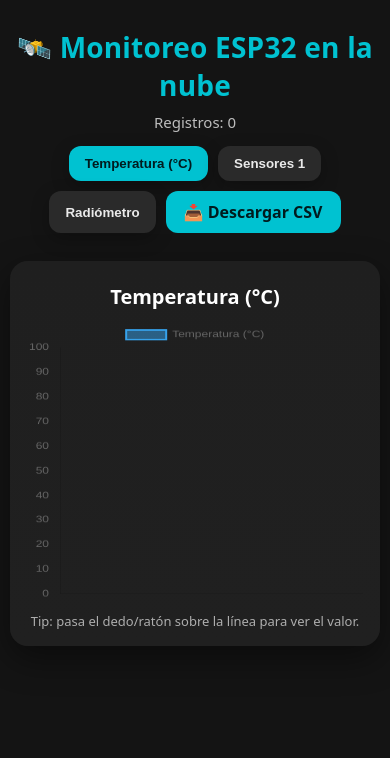
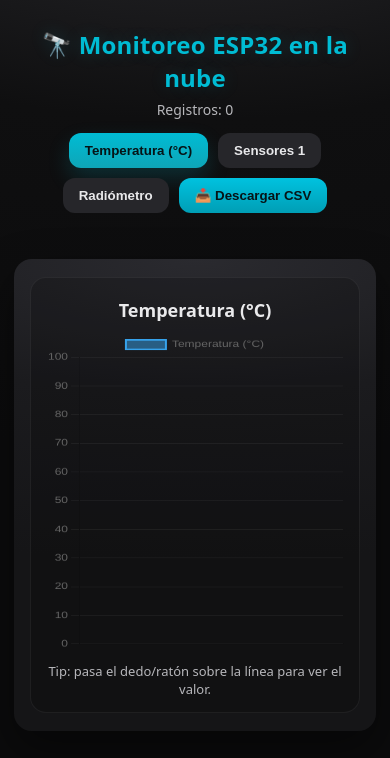
Before and after one commit to keilanicolas-dev/esp32-flask-nube, a Flask app: page / in a window 390 px wide. Shown: the top 758 px of the page. Run offline with Flask 3, Linux system fonts and the light colour scheme; data that the repository does not hold is empty; some libraries are stand-ins or nearby versions.

Commit message:
Update index.html

```diff
--- a/templates/index.html
+++ b/templates/index.html
@@ -2,20 +2,21 @@
 <html lang="es">
 <head>
   <meta charset="UTF-8" />
-  <meta name="viewport" content="width=device-width, initial-scale=1.0"/>
+  <meta name="viewport" content="width=device-width,initial-scale=1" />
   <title>Monitoreo ESP32 en la nube</title>
 
   <script src="https://cdn.jsdelivr.net/npm/chart.js"></script>
 
   <style>
     :root{
-      --bg:#141414;
-      --panel:#1f1f1f;
-      --panel2:#202020;
-      --text:#eaeaea;
-      --muted:#bdbdbd;
-      --accent:#00c2d1;
-      --shadow: 0 12px 35px rgba(0,0,0,.45);
+      --bg:#0f0f10;
+      --panel:#1b1b1e;
+      --panel2:#151517;
+      --txt:#e8e8ea;
+      --muted:#b7b7bb;
+      --accent:#00bcd4;
+      --accent2:#0ea5b7;
+      --shadow: 0 18px 45px rgba(0,0,0,.45);
       --radius: 18px;
     }
 
@@ -23,328 +24,349 @@
     body{
       margin:0;
       font-family: system-ui, -apple-system, Segoe UI, Roboto, Arial, sans-serif;
-      background: var(--bg);
-      color: var(--text);
+      background: radial-gradient(1200px 600px at 50% -150px, #2a2a2e 0%, var(--bg) 45%, #0b0b0c 100%);
+      color: var(--txt);
       text-align:center;
     }
 
     header{
-      padding: 22px 14px 10px;
+      padding: 28px 16px 12px;
     }
 
     h1{
-      margin: 6px 0 8px;
-      font-size: 34px;
-      font-weight: 800;
-      letter-spacing: .2px;
+      margin:0;
+      font-size: clamp(24px, 3.2vw, 38px);
       color: var(--accent);
-      display:flex;
-      gap:10px;
-      justify-content:center;
-      align-items:center;
+      letter-spacing:.2px;
+      text-shadow: 0 0 18px rgba(0,188,212,.18);
     }
 
     .sub{
+      margin-top: 6px;
       color: var(--muted);
-      margin: 0 0 14px;
-      font-size: 15px;
+      font-size: 14px;
     }
 
-    .controls{
+    .topbar{
       display:flex;
-      flex-wrap:wrap;
       justify-content:center;
       gap:10px;
-      margin: 10px 0 18px;
+      flex-wrap:wrap;
+      padding: 14px 12px 10px;
     }
 
     .btn{
-      border:0;
-      background:#2a2a2a;
-      color:var(--text);
+      border: none;
+      cursor:pointer;
       padding: 10px 16px;
       border-radius: 12px;
-      cursor:pointer;
-      font-weight: 650;
-      box-shadow: 0 6px 18px rgba(0,0,0,.25);
-      transition: transform .08s ease, background .2s ease;
-      user-select:none;
+      background: #26262a;
+      color: var(--txt);
+      font-weight: 600;
+      transition: transform .08s ease, background .2s ease, opacity .2s ease;
     }
-    .btn:active{ transform: scale(.98); }
-    .btn:hover{ background:#333; }
+    .btn:hover{ opacity:.95; }
+    .btn:active{ transform: translateY(1px); }
 
     .btn.active{
-      background: var(--accent);
-      color: #001b1e;
+      background: linear-gradient(180deg, var(--accent) 0%, var(--accent2) 100%);
+      color:#061316;
+      box-shadow: 0 10px 22px rgba(0,188,212,.18);
     }
 
-    .btn-csv{
-      background: var(--accent);
-      color: #001b1e;
-      padding: 10px 18px;
-      border-radius: 12px;
-      font-weight: 800;
-      text-decoration:none;
-      display:inline-flex;
+    .btn.download{
+      background: linear-gradient(180deg, #00c2df 0%, #009eb5 100%);
+      color:#061316;
+      display:flex;
       align-items:center;
-      gap:10px;
+      gap:8px;
     }
-    .btn-csv:hover{ filter: brightness(1.05); }
 
     .wrap{
-      width:min(1100px, 95vw);
-      margin: 0 auto 30px;
-    }
-
-    .tab{
-      display:none;
-      animation: fade .15s ease;
-    }
-    .tab.active{ display:block; }
-
-    @keyframes fade{
-      from{ opacity:.85; transform: translateY(2px); }
-      to{ opacity:1; transform: translateY(0); }
-    }
-
-    .grid{
-      display:grid;
-      grid-template-columns: 1fr 1fr;
-      gap: 18px;
-      margin-top: 18px;
+      max-width: 1200px;
+      margin: 0 auto;
+      padding: 10px 14px 28px;
     }
 
     .card{
-      background: linear-gradient(180deg, var(--panel), var(--panel2));
+      background: radial-gradient(900px 300px at 50% 0px, #2a2a2f 0%, var(--panel) 45%, var(--panel2) 100%);
       border-radius: var(--radius);
       box-shadow: var(--shadow);
-      padding: 18px 16px 16px;
+      padding: 18px 16px;
+      margin: 14px auto 0;
     }
 
-    .card h2{
-      margin: 4px 0 12px;
-      font-size: 20px;
+    .grid2{
+      display:grid;
+      grid-template-columns: 1fr 1fr;
+      gap: 14px;
+    }
+    @media (max-width: 850px){
+      .grid2{ grid-template-columns: 1fr; }
+    }
+
+    .chartBox{
+      background: rgba(0,0,0,.18);
+      border-radius: 16px;
+      padding: 14px;
+      border: 1px solid rgba(255,255,255,.06);
+    }
+
+    .chartTitle{
+      margin: 6px 0 10px;
+      font-size: 18px;
       font-weight: 800;
-      color: #fff;
+      color: #eaeaec;
     }
 
     canvas{
       width: 100% !important;
-      height: 300px !important;
-    }
-
-    @media (max-width: 850px){
-      .grid{ grid-template-columns: 1fr; }
-      canvas{ height: 280px !important; }
-      h1{ font-size: 28px; }
+      height: 320px !important;
     }
 
     .hint{
+      margin-top: 10px;
       color: var(--muted);
       font-size: 13px;
-      margin-top: 10px;
-      opacity:.9;
     }
+
+    .tab{ display:none; }
+    .tab.active{ display:block; }
   </style>
 </head>
 
 <body>
   <header>
-    <h1>🛰️ Monitoreo ESP32 en la nube</h1>
-    <p class="sub">Registros: <span id="regCount">0</span></p>
+    <h1>🔭 Monitoreo ESP32 en la nube</h1>
+    <div class="sub">Registros: <span id="regCount">0</span></div>
 
-    <div class="controls">
-      <button class="btn active" id="btnTemp" onclick="mostrarTab('temp', this)">Temperatura (°C)</button>
-      <button class="btn" id="btnSens" onclick="mostrarTab('sens', this)">Sensores 1</button>
-      <button class="btn" id="btnRad"  onclick="mostrarTab('rad', this)">Radiómetro</button>
+    <div class="topbar">
+      <button class="btn active" id="btnTemp" onclick="showTab('temp', this)">Temperatura (°C)</button>
+      <button class="btn" id="btnSens" onclick="showTab('sens', this)">Sensores 1</button>
+      <button class="btn" id="btnRad"  onclick="showTab('rad', this)">Radiómetro</button>
 
-      <!-- Si tu endpoint CSV es /csv, cambia href="/api/csv" por href="/csv" -->
-      <a class="btn-csv" href="/api/csv" download>📥 Descargar CSV</a>
+      <button class="btn download" onclick="downloadCSV()">
+        📥 Descargar CSV
+      </button>
     </div>
   </header>
 
   <div class="wrap">
     <!-- TAB TEMPERATURA -->
-    <section class="tab active" id="temp">
+    <div class="tab active" id="temp">
       <div class="card">
-        <h2>Temperatura (°C)</h2>
+        <div class="chartBox">
+          <div class="chartTitle">Temperatura (°C)</div>
           <canvas id="cTemp"></canvas>
           <div class="hint">Tip: pasa el dedo/ratón sobre la línea para ver el valor.</div>
         </div>
-    </section>
+      </div>
+    </div>
 
-    <!-- TAB SENSORES 1 -->
-    <section class="tab" id="sens">
-      <div class="grid">
+    <!-- TAB SENSORES -->
+    <div class="tab" id="sens">
       <div class="card">
-          <h2>Voltaje (V)</h2>
+        <div class="grid2">
+          <div class="chartBox">
+            <div class="chartTitle">Voltaje (V)</div>
             <canvas id="cVolt"></canvas>
           </div>
-        <div class="card">
-          <h2>Corriente (A)</h2>
+          <div class="chartBox">
+            <div class="chartTitle">Corriente (A)</div>
             <canvas id="cCorr"></canvas>
           </div>
-        <div class="card" style="grid-column: 1 / -1;">
-          <h2>Potencia (W)</h2>
+        </div>
+
+        <div style="height:14px"></div>
+
+        <div class="chartBox">
+          <div class="chartTitle">Potencia (W)</div>
           <canvas id="cPot"></canvas>
         </div>
+
+        <div class="hint">Se muestran solo los últimos puntos para que no se sature.</div>
       </div>
-    </section>
+    </div>
 
     <!-- TAB RADIÓMETRO -->
-    <section class="tab" id="rad">
+    <div class="tab" id="rad">
       <div class="card">
-        <h2>Radiómetro</h2>
+        <div class="chartBox">
+          <div class="chartTitle">Radiómetro (promedio LDR)</div>
           <canvas id="cRad"></canvas>
+          <div class="hint">Tip: pasa el dedo/ratón sobre la línea para ver el valor.</div>
         </div>
-    </section>
+      </div>
+    </div>
   </div>
 
 <script>
-    // =========================
-    // CONFIG
-    // =========================
-    const MAX_POINTS = 80;     // ventana visible (evita saturación)
-    const INTERVAL_MS = 3000;  // cada cuánto actualiza (ms)
-    let lastId = 0;
+  // ========= CONFIG =========
+  const MAX_POINTS  = 80;     // ventana deslizante (sube/baja a tu gusto)
+  const INTERVAL_MS = 3000;   // cada cuánto actualiza
 
-    // =========================
-    // TABS
-    // =========================
-    function mostrarTab(id, btn){
+  // ========= UI Tabs =========
+  function showTab(id, btn){
     document.querySelectorAll('.tab').forEach(t => t.classList.remove('active'));
     document.getElementById(id).classList.add('active');
 
-      document.querySelectorAll('.btn').forEach(b => b.classList.remove('active'));
+    document.querySelectorAll('.topbar .btn').forEach(b => b.classList.remove('active'));
     btn.classList.add('active');
   }
 
-    // =========================
-    // CHART FACTORY
-    // =========================
-    function makeChart(canvasId, label, suggestedMax=null){
+  // ========= helpers =========
+  function toNum(x){
+    if (x === null || x === undefined) return null;
+    const n = Number(x);
+    return Number.isFinite(n) ? n : null;
+  }
+
+  function trimToMax(chart){
+    const labels = chart.data.labels;
+    const data = chart.data.datasets[0].data;
+
+    while(labels.length > MAX_POINTS){
+      labels.shift();
+      data.shift();
+    }
+  }
+
+  function pushPoint(chart, label, value){
+    chart.data.labels.push(label);
+    chart.data.datasets[0].data.push(value);
+    trimToMax(chart);
+  }
+
+  // ========= Chart factory =========
+  function makeChart(canvasId, label, suggestedMax){
     const ctx = document.getElementById(canvasId).getContext('2d');
-
     return new Chart(ctx, {
-        type: 'line',
-        data: {
-          labels: [],
-          datasets: [{
+      type:'line',
+      data:{
+        labels:[],
+        datasets:[{
           label,
-            data: [],
+          data:[],
           borderWidth: 2,
-            pointRadius: 0,     // sin puntitos (más fluido)
-            pointHitRadius: 12, // área de toque (móvil)
-            tension: 0.25,
-            fill: false,
+          tension: 0.32,
+          pointRadius: 0,        // puntos invisibles (más fluido)
+          pointHitRadius: 18,    // pero fácil tocar con el dedo
+          fill: false
         }]
       },
-        options: {
-          responsive: true,
-          maintainAspectRatio: false,
-          animation: false,
-          parsing: false,
-          normalized: true,
-
-          interaction: {
-            mode: 'nearest',
-            intersect: false
+      options:{
+        responsive:true,
+        maintainAspectRatio:false,
+        animation:false,
+        interaction:{
+          mode:'index',
+          intersect:false
         },
-
-          plugins: {
-            legend: { display: true },
-            tooltip: {
-              enabled: true,
-              mode: 'nearest',
-              intersect: false,
-              callbacks: {
-                label: (ctx) => `${ctx.dataset.label}: ${ctx.parsed.y}`
-              }
+        plugins:{
+          legend:{ display:true },
+          tooltip:{
+            enabled:true,
+            mode:'index',
+            intersect:false
           }
         },
-
-          scales: {
-            x: {
-              ticks: { maxRotation: 0, autoSkip: true },
-              grid: { display: false }
+        scales:{
+          x:{
+            ticks:{ maxTicksLimit: 10 },
+            grid:{ display:false }
           },
-            y: {
-              beginAtZero: true,
-              suggestedMax: suggestedMax ?? undefined,
-              grid: { display: false }
+          y:{
+            beginAtZero:true,
+            suggestedMax: suggestedMax,
+            grid:{ color:'rgba(255,255,255,.06)' }
           }
         }
       }
     });
   }
 
-    // Creamos charts globales (para usarlos en la actualización incremental)
+  // ========= Charts =========
   window.chartTemp = makeChart("cTemp", "Temperatura (°C)", 100);
-    window.chartVolt = makeChart("cVolt", "Voltaje (V)", 30);
+  window.chartVolt = makeChart("cVolt", "Voltaje (V)", 25);
   window.chartCorr = makeChart("cCorr", "Corriente (A)", 5);
   window.chartPot  = makeChart("cPot",  "Potencia (W)", 200);
-    window.chartRad  = makeChart("cRad",  "Radiometro", 4095);
+  window.chartRad  = makeChart("cRad",  "Radiómetro", 4096);
 
-    // =========================
-    // UTIL: push + recorte ventana
-    // =========================
-    function pushPoint(chart, label, value){
-      chart.data.labels.push(label);
-      chart.data.datasets[0].data.push(value);
-
-      if (chart.data.labels.length > MAX_POINTS) {
-        chart.data.labels.shift();
-        chart.data.datasets[0].data.shift();
-      }
-    }
-
-    // =========================
-    // FETCH INCREMENTAL
-    // =========================
+  // ========= Data update =========
   async function actualizar(){
     try{
-        const url = lastId ? `/api/data?after_id=${lastId}` : `/api/data`;
-        const res = await fetch(url, { cache: "no-store" });
-        const nuevos = await res.json();
+      const res = await fetch('/api/data', { cache:'no-store' });
+      const arr = await res.json();
 
-        // Si tu backend aún no tiene after_id/id, esto te puede llegar sin id.
-        // Pero como ya lo configuraste, debe venir con "id".
-        if(!Array.isArray(nuevos) || nuevos.length === 0) return;
+      if(!Array.isArray(arr)) return;
 
-        // actualiza contador (siempre mostramos el total como "al menos 300", pero el count real está en DB)
-        // si quieres count real, se haría endpoint /api/count; por ahora mostramos el último id como indicador.
-        const ultimo = nuevos[nuevos.length - 1];
-        if (ultimo.id) {
-          lastId = ultimo.id;
-          document.getElementById("regCount").textContent = lastId;
-        } else {
-          // fallback si no hay id
-          document.getElementById("regCount").textContent = "—";
-        }
+      document.getElementById("regCount").textContent = arr.length;
 
-        nuevos.forEach(p => {
-          const etiqueta = p.hora || ""; // eje X
-          // Manejo de nulls: si viene null, no lo metemos
-          if (p.temperatura !== null && p.temperatura !== undefined) pushPoint(window.chartTemp, etiqueta, p.temperatura);
-          if (p.voltaje     !== null && p.voltaje     !== undefined) pushPoint(window.chartVolt, etiqueta, p.voltaje);
-          if (p.corriente   !== null && p.corriente   !== undefined) pushPoint(window.chartCorr, etiqueta, p.corriente);
-          if (p.potencia    !== null && p.potencia    !== undefined) pushPoint(window.chartPot,  etiqueta, p.potencia);
-          if (p.radiometro  !== null && p.radiometro  !== undefined) pushPoint(window.chartRad,  etiqueta, p.radiometro);
+      // Tu backend regresa DESC (ORDER BY id DESC). Lo invertimos para dibujar cronológico
+      const datos = arr.slice().reverse();
+
+      // Tomamos SOLO los últimos MAX_POINTS (para que NO se sature)
+      const ultimos = datos.slice(Math.max(0, datos.length - MAX_POINTS));
+
+      // Limpiamos antes de redibujar (más simple y estable)
+      [chartTemp, chartVolt, chartCorr, chartPot, chartRad].forEach(ch => {
+        ch.data.labels = [];
+        ch.data.datasets[0].data = [];
       });
 
-        // update rápido
-        window.chartTemp.update('none');
-        window.chartVolt.update('none');
-        window.chartCorr.update('none');
-        window.chartPot.update('none');
-        window.chartRad.update('none');
+      // Llenamos
+      ultimos.forEach(p => {
+        const label = (p.hora || "").toString().slice(0,8); // HH:MM:SS
 
-      } catch(e){
+        const temp = toNum(p.temperatura);
+        const volt = toNum(p.voltaje);
+        const corr = toNum(p.corriente);
+        const pot  = toNum(p.potencia);
+        const rad  = toNum(p.radiometro);
+
+        if(temp !== null) pushPoint(chartTemp, label, temp);
+        if(volt !== null) pushPoint(chartVolt, label, volt);
+        if(corr !== null) pushPoint(chartCorr, label, corr);
+        if(pot  !== null) pushPoint(chartPot,  label, pot);
+        if(rad  !== null) pushPoint(chartRad,  label, rad);
+      });
+
+      // Actualizamos sin animación
+      chartTemp.update('none');
+      chartVolt.update('none');
+      chartCorr.update('none');
+      chartPot.update('none');
+      chartRad.update('none');
+
+    }catch(e){
       console.log("Error update:", e);
     }
   }
 
-    // Primera carga + loop
+  // ========= CSV download =========
+  async function downloadCSV(){
+    // Intento 1: si tienes endpoint /api/csv
+    try{
+      const r = await fetch('/api/csv', { cache:'no-store' });
+      if(r.ok){
+        const blob = await r.blob();
+        const url = URL.createObjectURL(blob);
+        const a = document.createElement('a');
+        a.href = url;
+        a.download = 'datos.csv';
+        document.body.appendChild(a);
+        a.click();
+        a.remove();
+        URL.revokeObjectURL(url);
+        return;
+      }
+    }catch(e){}
+
+    // Fallback: intenta /csv (por si ese fue tu endpoint anterior)
+    window.location.href = '/csv';
+  }
+
+  // start
   actualizar();
   setInterval(actualizar, INTERVAL_MS);
 </script>
```
Lines whose indentation alone changed are shown as unchanged.
